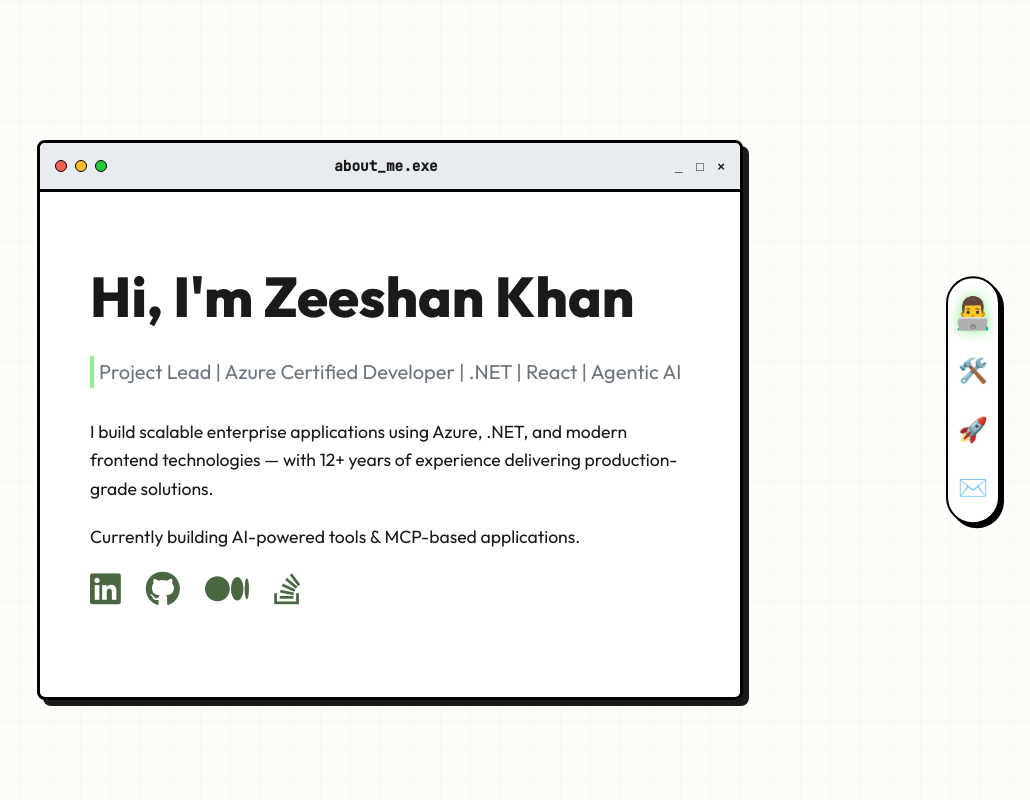
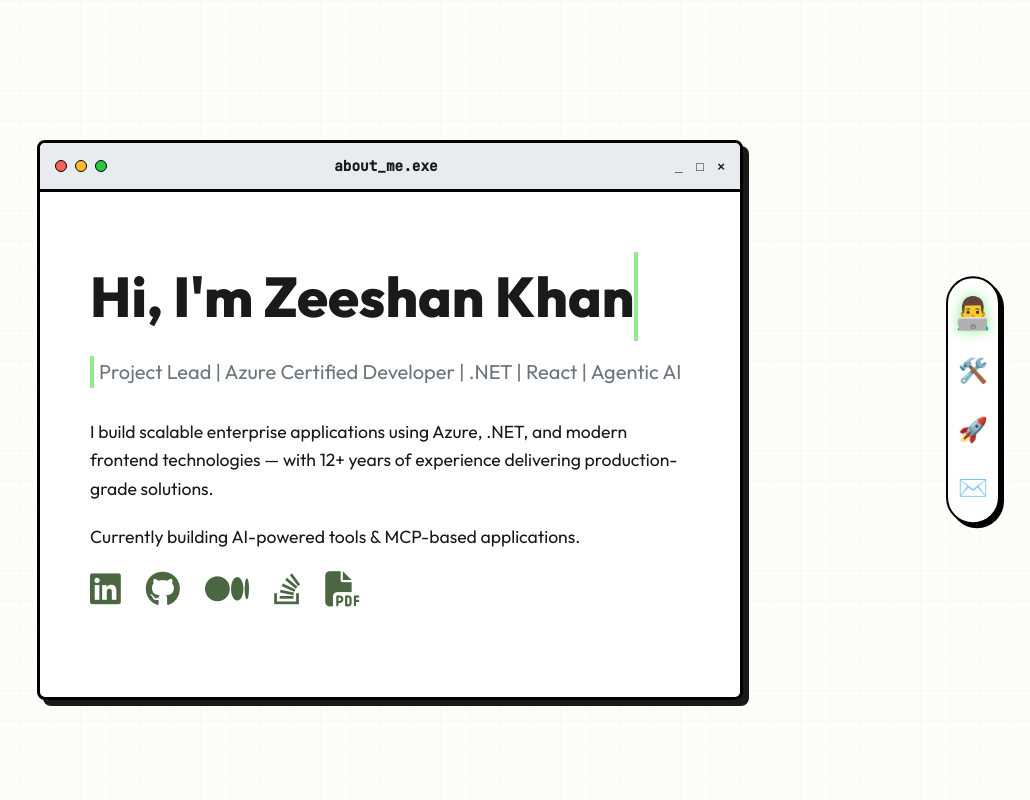
Before and after one commit to khanzeeshanf/ZeeshanPortfolio, a plain HTML site: page index.html in a window 1280 px wide. Shown: the top 800 px of the page, without its empty margins (250-1280 px from the left). Drawn offline with nearby package versions, Linux system fonts and the light colour scheme.

Commit message:
Animation updated and resume link added
Animation updated and resume link added

```diff
--- a/index.html
+++ b/index.html
@@ -65,6 +65,8 @@
                                         class="fa-brands fa-medium"></i></a>
                                 <a href="https://stackoverflow.com/users/12798591/zeeshan" target="_blank"
                                     title="Stack Overflow"><i class="fa-brands fa-stack-overflow"></i></a>
+                                <a href="Zeeshan Resume.pdf" target="_blank" title="Download Resume"><i
+                                        class="fa-solid fa-file-pdf"></i></a>
                             </div>
                         </div>
                     </div>
@@ -75,7 +77,7 @@
         <!-- Skills & Certification Section -->
         <section id="skills" class="scroll-section">
             <div class="section-header animate-on-scroll">
-                <h2 class="section-title-text">Skills & Certifications</h2>
+                <h2 class="section-title-text typewriter-trigger" data-text="Skills & Certifications"></h2>
             </div>
 
             <div class="certifications-container animate-on-scroll">
@@ -165,7 +167,7 @@
         <!-- Projects Section -->
         <section id="projects" class="scroll-section">
             <div class="section-header animate-on-scroll">
-                <h2 class="section-title-text">Featured Projects</h2>
+                <h2 class="section-title-text typewriter-trigger" data-text="Featured Projects"></h2>
             </div>
 
             <div class="projects-container">
@@ -282,15 +284,16 @@
                                     class="social-icon"><i class="fa-brands fa-linkedin"></i> LinkedIn</a>
                                 <a href="mailto:khanzeeshanf@gmail.com" class="social-icon"><i
                                         class="fa-solid fa-envelope"></i> Email</a>
+                                <a href="Zeeshan Resume.pdf" target="_blank" class="social-icon"><i
+                                        class="fa-solid fa-file-pdf"></i> Resume</a>
                             </div>
                         </div>
                         <div class="contact-form-dummy">
                             <div class="terminal-input">
                                 <span class="prompt">khanzeeshanf@gmail.com:~$</span>
-                                <span class="command">connect --mode networking</span>
+                                <span class="command typewriter-trigger" data-text="connect --mode networking"></span>
                             </div>
-                            <div class="terminal-output">
-                                Handshake successful. Ready to connect on LinkedIn or Email.
+                            <div class="terminal-output typewriter-trigger" data-text="Handshake successful. Ready to connect on LinkedIn, Email or Resume.">
                             </div>
                         </div>
                     </div>
--- a/script.js
+++ b/script.js
@@ -1,22 +1,63 @@
 document.addEventListener('DOMContentLoaded', () => {
-    // 1. Typewriting Effect
-    const titleElement = document.getElementById('hero-title');
-    const name = "Hi, I'm Zeeshan Khan";
-    let index = 0;
-    titleElement.textContent = ""; // Clear initial state
+    // 1. Reusable Typewriting Effect
+    function typeWriter(element, text, speed = 100) {
+        return new Promise(resolve => {
+            let i = 0;
+            element.textContent = "";
+            element.classList.add('typewriter');
+            element.classList.remove('typewriter-done');
 
-    function typeWriter() {
-        if (index < name.length) {
-            titleElement.textContent += name.charAt(index);
-            index++;
-            setTimeout(typeWriter, 100);
-        } else {
-            titleElement.classList.add('typewriter-done');
-        }
+            function type() {
+                if (i < text.length) {
+                    element.textContent += text.charAt(i);
+                    i++;
+                    setTimeout(type, speed);
+                } else {
+                    element.classList.add('typewriter-done');
+                    resolve();
+                }
+            }
+            type();
+        });
     }
 
-    // Start typing after a short delay
-    setTimeout(typeWriter, 500);
+    // Initial Hero Title Animation
+    const heroTitle = document.getElementById('hero-title');
+    if (heroTitle) {
+        setTimeout(() => {
+            typeWriter(heroTitle, "Hi, I'm Zeeshan Khan");
+        }, 500);
+    }
+
+    // Observer for scroll-triggered typing animations
+    const typingObserver = new IntersectionObserver((entries) => {
+        entries.forEach(entry => {
+            if (entry.isIntersecting && !entry.target.classList.contains('typing-started')) {
+                const el = entry.target;
+                const text = el.getAttribute('data-text');
+
+                // Prevent re-triggering
+                el.classList.add('typing-started');
+
+                // Special handling for sequential terminal animation
+                if (el.classList.contains('command')) {
+                    typeWriter(el, text, 80).then(() => {
+                        const output = el.closest('.contact-form-dummy').querySelector('.terminal-output');
+                        if (output) {
+                            setTimeout(() => {
+                                typeWriter(output, output.getAttribute('data-text'), 40);
+                            }, 500);
+                        }
+                    });
+                } else if (!el.classList.contains('terminal-output')) {
+                    // Standard headers
+                    typeWriter(el, text, 100);
+                }
+            }
+        });
+    }, { threshold: 0.2 });
+
+    document.querySelectorAll('.typewriter-trigger').forEach(el => typingObserver.observe(el));
 
     // 2. Scroll Animations (Intersection Observer)
     const observerOptions = {
--- a/style.css
+++ b/style.css
@@ -192,21 +192,23 @@ main {
     transform: scale(1.1);
 }
 
-.typewriter {
-    font-family: 'Outfit', sans-serif;
+#hero-title {
     font-size: 3.5rem;
     font-weight: 800;
     margin-bottom: 15px;
     min-height: 4.5rem;
-    color: var(--text-primary);
+}
+
+.typewriter {
     border-right: 4px solid var(--accent-primary);
     width: fit-content;
     animation: blink 0.75s step-end infinite;
 }
 
+/* Keep cursor blinking after typing */
 .typewriter.typewriter-done {
-    border-right: none;
-    animation: none;
+    border-right: 4px solid var(--accent-primary);
+    animation: blink 0.75s step-end infinite;
 }
 
 @keyframes blink {
```
Also changed, not shown: 1 other file.
